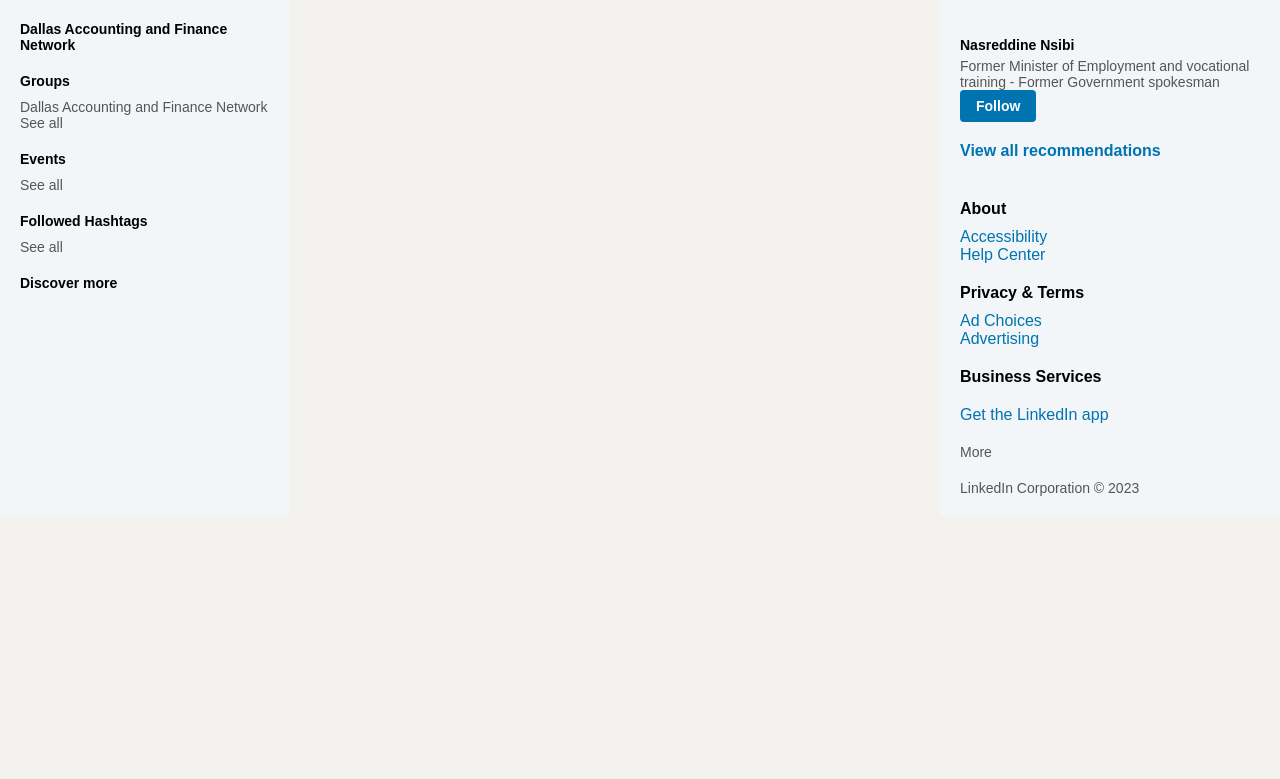
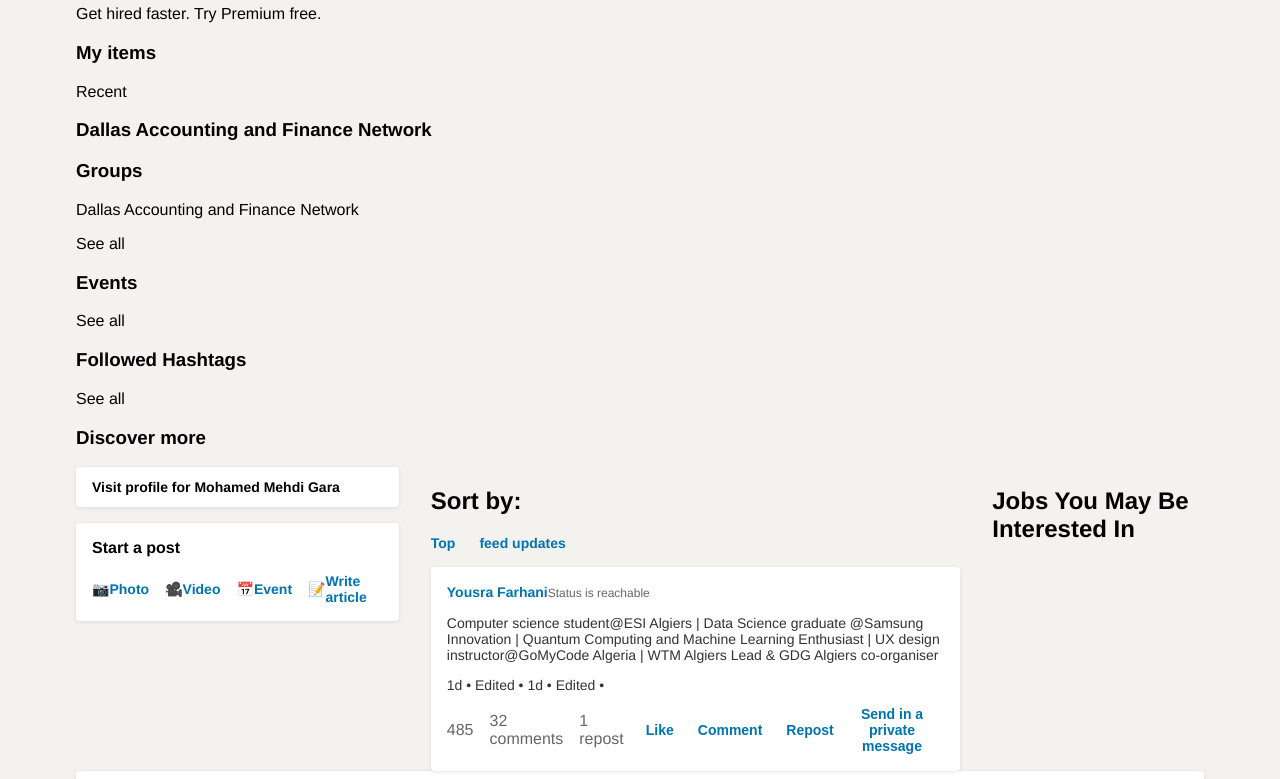
Before and after one commit to mohamedmehdigara/react-linkedin, a React (Create React App) app: page / in a window 1280 px wide. Shown: the part 321-1100 px from the top of the page. Before the commit the page ends 837 px from the top, so only its background shows below. Built offline with nearby package versions, Linux system fonts and the light colour scheme.

Commit message:
added files

```diff
--- a/src/App.css
+++ b/src/App.css
@@ -1,221 +1,273 @@
+/* App.css */
+
 /* Global Styles */
 body {
-  font-family: Arial, sans-serif;
+  font-family: "Helvetica Neue", Arial, sans-serif;
   margin: 0;
   padding: 0;
   background-color: #f3f2ef;
 }
 
-a {
-  color: #0073b1;
-  text-decoration: none;
-}
-
-a:hover {
-  text-decoration: underline;
-}
-
-/* Header */
-.header {
+/* Top Bar */
+.top-bar {
+  background-color: #ffffff;
+  box-shadow: 0 1px 4px rgba(0, 0, 0, 0.1);
+  padding: 12px 24px;
   display: flex;
-  align-items: center;
   justify-content: space-between;
-  background-color: #fff;
-  height: 60px;
-  padding: 0 20px;
-  position: fixed;
-  top: 0;
-  left: 0;
-  right: 0;
-  box-shadow: 0 2px 4px rgba(0, 0, 0, 0.1);
-}
-
-.header__left {
-  display: flex;
   align-items: center;
 }
 
 .header__logo {
   height: 34px;
-  margin-right: 16px;
-}
-
-.header__search {
-  display: flex;
-  align-items: center;
-  background-color: #e1e9ee;
-  border-radius: 4px;
-  padding: 8px;
 }
 
 .header__search-input {
   border: none;
-  background-color: transparent;
-  margin-left: 8px;
-  outline: none;
+  border-radius: 4px;
+  background-color: #f3f2ef;
+  padding: 8px 12px;
+  width: 300px;
+  font-size: 14px;
 }
 
 .header__sections {
   display: flex;
-  align-items: center;
   list-style: none;
   margin: 0;
   padding: 0;
 }
 
 .header__sections li {
+  margin-right: 24px;
+}
+
+.header__sections a {
+  color: #0073b1;
+  text-decoration: none;
+  font-size: 14px;
+  font-weight: 600;
+}
+
+.header__sections a:hover {
+  text-decoration: underline;
+}
+
+/* Main Container */
+.app {
+  max-width: 1128px;
+  width: 100%;
+  margin: 0 auto;
+  padding: 24px;
+}
+
+/* Main Content */
+.main {
+  display: flex;
+  justify-content: space-between;
+}
+
+.main__left {
+  flex: 0.6;
   margin-right: 16px;
 }
 
-/* Main Content */
-.app {
-  padding-top: 60px;
-  display: flex;
-  justify-content: space-between; /* Add this line to place sidebars on the sides */
+.main__middle {
+  flex: 1;
+  margin: 0 16px;
 }
 
-/* Sidebar */
-.sidebar {
-  flex-shrink: 0;
-  width: 250px;
-  background-color: #f3f6f8;
-  padding: 20px;
+.main__right {
+  flex: 0.4;
+  margin-left: 16px;
 }
 
-.sidebar__section {
-  margin-bottom: 20px;
+/* Profile Info */
+.profile-info {
+  background-color: #ffffff;
+  padding: 12px 16px;
+  border-radius: 4px;
+  box-shadow: 0 1px 4px rgba(0, 0, 0, 0.1);
 }
 
-.sidebar__section h3 {
+.profile-info h2 {
   font-size: 14px;
   font-weight: 600;
-  margin-bottom: 10px;
-}
-
-.sidebar__section p {
-  font-size: 14px;
-  color: #555;
   margin: 0;
 }
 
-.sidebar__section:last-child {
+/* Post Box */
+.post-box {
+  background-color: #ffffff;
+  margin-top: 16px;
+  padding: 16px;
+  border-radius: 4px;
+  box-shadow: 0 1px 4px rgba(0, 0, 0, 0.1);
+}
+
+.post-box h2 {
+  font-size: 16px;
+  font-weight: 600;
+  margin: 0 0 16px;
+}
+
+.post-options {
+  display: flex;
+}
+
+.post-option {
+  display: flex;
+  align-items: center;
+  margin-right: 16px;
+  cursor: pointer;
+  color: #0073b1;
+  font-size: 14px;
+  font-weight: 600;
+}
+
+/* Feed Post */
+.feed-post {
+  background-color: #ffffff;
+  margin-top: 16px;
+  padding: 16px;
+  border-radius: 4px;
+  box-shadow: 0 1px 4px rgba(0, 0, 0, 0.1);
+}
+
+.feed-post .post-content {
+  margin-bottom: 12px;
+}
+
+.feed-post .post-text {
+  font-size: 14px;
+  font-weight: 600;
+  color: #0073b1;
+}
+
+.feed-post .post-label {
+  font-size: 12px;
+  font-weight: 400;
+  color: #666666;
+}
+
+.feed-post p {
+  font-size: 14px;
+  font-weight: 400;
+  color: #333333;
+  margin-bottom: 12px;
+}
+
+.feed-post p:last-child {
   margin-bottom: 0;
 }
 
-.sidebar__section a {
+.feed-post .post-actions {
+  display: flex;
+  align-items: center;
+  color: #666666;
+}
+
+.feed-post .post-likes,
+.feed-post .post-comments,
+.feed-post .post-reposts {
+  margin-right: 16px;
+}
+
+.feed-post .post-buttons {
+  display: flex;
+}
+
+.feed-post .post-buttons button {
+  margin-right: 12px;
+  border: none;
+  background-color: transparent;
+  cursor: pointer;
   color: #0073b1;
-  text-decoration: none;
+  font-size: 14px;
   font-weight: 600;
+}
+
+/* Feed Filters */
+.feed-filters {
+  display: flex;
+  list-style: none;
+  padding: 0;
+  margin: 0 0 12px;
+}
+
+.feed-filters li {
+  font-size: 14px;
+  font-weight: 600;
+  color: #0073b1;
+  cursor: pointer;
+  margin-right: 24px;
 }
 
 /* Right Sidebar */
 .right-sidebar {
-  flex-shrink: 0;
-  width: 300px;
-  background-color: #f3f6f8;
-  padding: 20px;
-  position: sticky;
-  top: 60px;
+  background-color: #ffffff;
+  padding: 16px;
+  border-radius: 4px;
+  box-shadow: 0 1px 4px rgba(0, 0, 0, 0.1);
 }
 
-.right-sidebar__section {
-  margin-bottom: 20px;
+.right-sidebar h2 {
+  font-size: 16px;
+  font-weight: 600;
+  margin: 0 0 16px;
+  color: #292929;
 }
 
-.right-sidebar__section h3 {
-  font-size: 16px;
-  font-weight: 600;
-  margin-bottom: 10px;
+.right-sidebar p {
+  font-size: 14px;
+  font-weight: 400;
+  color: #666666;
+  margin-bottom: 12px;
 }
 
-.right-sidebar__content {
-  display: flex;
-  flex-direction: column;
+.right-sidebar ul {
+  list-style: none;
+  padding: 0;
+  margin: 0;
 }
 
-.right-sidebar__item {
-  margin-bottom: 20px;
+.right-sidebar li {
+  font-size: 14px;
+  font-weight: 600;
+  color: #0073b1;
+  cursor: pointer;
+  margin-bottom: 8px;
 }
 
-.right-sidebar__item h4 {
-  font-size: 14px;
-  font-weight: 600;
-  margin-bottom: 5px;
-}
-
-.right-sidebar__item p {
-  font-size: 14px;
-  color: #555;
-  margin: 0;
-  margin-bottom: 10px;
-}
-
-.right-sidebar__item button {
-  background-color: #0073b1;
-  color: #fff;
-  border: none;
-  padding: 8px 16px;
-  border-radius: 4px;
-  cursor: pointer;
-  font-size: 14px;
-  font-weight: 600;
-  transition: background-color 0.3s ease;
-}
-
-.right-sidebar__item button:hover {
-  background-color: #005e91;
-}
-
-.right-sidebar__item a {
-  color: #0073b1;
-  text-decoration: none;
-  font-weight: 600;
-}
-
-.right-sidebar__section:last-child {
+.right-sidebar li:last-child {
   margin-bottom: 0;
 }
 
-.right-sidebar__section p {
-  font-size: 14px;
-  color: #555;
-  margin: 0;
+.right-sidebar a {
+  color: #0073b1;
+  text-decoration: none;
 }
 
-/* Content Sections */
-.home__feed,
-.network,
-.jobs,
-.messaging,
-.notifications,
-.me,
-.widgets {
-  flex-grow: 1;
-  margin: 0 20px;
-}
-
-/* Widgets */
-.widgets h2 {
-  font-size: 16px;
-  font-weight: 600;
-  margin-bottom: 20px;
-}
-
-.widgets__list {
-  list-style: none;
-}
-
-.widgets__list li {
-  font-size: 14px;
-  color: #555;
-  margin-bottom: 10px;
+.right-sidebar a:hover {
+  text-decoration: underline;
 }
 
 /* Footer */
 .footer {
-  background-color: #f3f6f8;
-  padding: 20px;
+  padding: 16px;
+  background-color: #f3f2ef;
   text-align: center;
-  font-size: 14px;
-  color: #555;
+  font-size: 12px;
+  color: #666666;
 }
+
+/* Media Queries */
+@media screen and (max-width: 768px) {
+  .main {
+    flex-direction: column-reverse;
+  }
+
+  .main__middle {
+    margin: 16px 0;
+  }
+}
--- a/src/App.js
+++ b/src/App.js
@@ -10,6 +10,7 @@
 import { BrowserRouter as Router, Routes, Route } from 'react-router-dom';
 import Sidebar from './components/Sidebar';
 import RightSidebar from './components/RightSidebar';
+import Main from './components/Main';
 
 const App = () => {
   return (
@@ -25,6 +26,7 @@
           <Route path="/notifications" component={Notifications} />
           <Route path="/me" component={Me} />
         </Routes>
+        <Main/>
         <RightSidebar/>
       </div>
     </Router>
--- /dev/null
+++ b/src/components/Main.js
@@ -0,0 +1,70 @@
+import React from 'react';
+
+const Main = () => {
+  return (
+    <div className="main">
+      <div className="main__left">
+        <div className="profile-info">
+          <h2>Visit profile for Mohamed Mehdi Gara</h2>
+        </div>
+        <div className="post-box">
+          <h2>Start a post</h2>
+          <div className="post-options">
+            <div className="post-option">
+              <span role="img" aria-label="Photo">📷</span>
+              <span>Photo</span>
+            </div>
+            <div className="post-option">
+              <span role="img" aria-label="Video">🎥</span>
+              <span>Video</span>
+            </div>
+            <div className="post-option">
+              <span role="img" aria-label="Event">📅</span>
+              <span>Event</span>
+            </div>
+            <div className="post-option">
+              <span role="img" aria-label="Article">📝</span>
+              <span>Write article</span>
+            </div>
+          </div>
+        </div>
+      </div>
+      <div className="main__middle">
+        <h2>Sort by:</h2>
+        <ul className="feed-filters">
+          <li>Top</li>
+          <li>feed updates</li>
+        </ul>
+        {/* Insert feed posts */}
+        <div className="feed-post">
+          <div className="post-content">
+            <span className="post-text">
+              Yousra Farhani
+              <span className="post-label">Status is reachable</span>
+            </span>
+            <p>Computer science student@ESI Algiers | Data Science graduate @Samsung Innovation | Quantum Computing and Machine Learning Enthusiast | UX design instructor@GoMyCode Algeria | WTM Algiers Lead & GDG Algiers co-organiser</p>
+            <p>1d • Edited • 1d • Edited •</p>
+          </div>
+          <div className="post-actions">
+            <div className="post-likes">485</div>
+            <div className="post-comments">32 comments</div>
+            <div className="post-reposts">1 repost</div>
+            <div className="post-buttons">
+              <button>Like</button>
+              <button>Comment</button>
+              <button>Repost</button>
+              <button>Send in a private message</button>
+            </div>
+          </div>
+        </div>
+        {/* Insert more feed posts */}
+      </div>
+      <div className="main__right">
+        <h2>Jobs You May Be Interested In</h2>
+        {/* Insert jobs content */}
+      </div>
+    </div>
+  );
+};
+
+export default Main;
```
